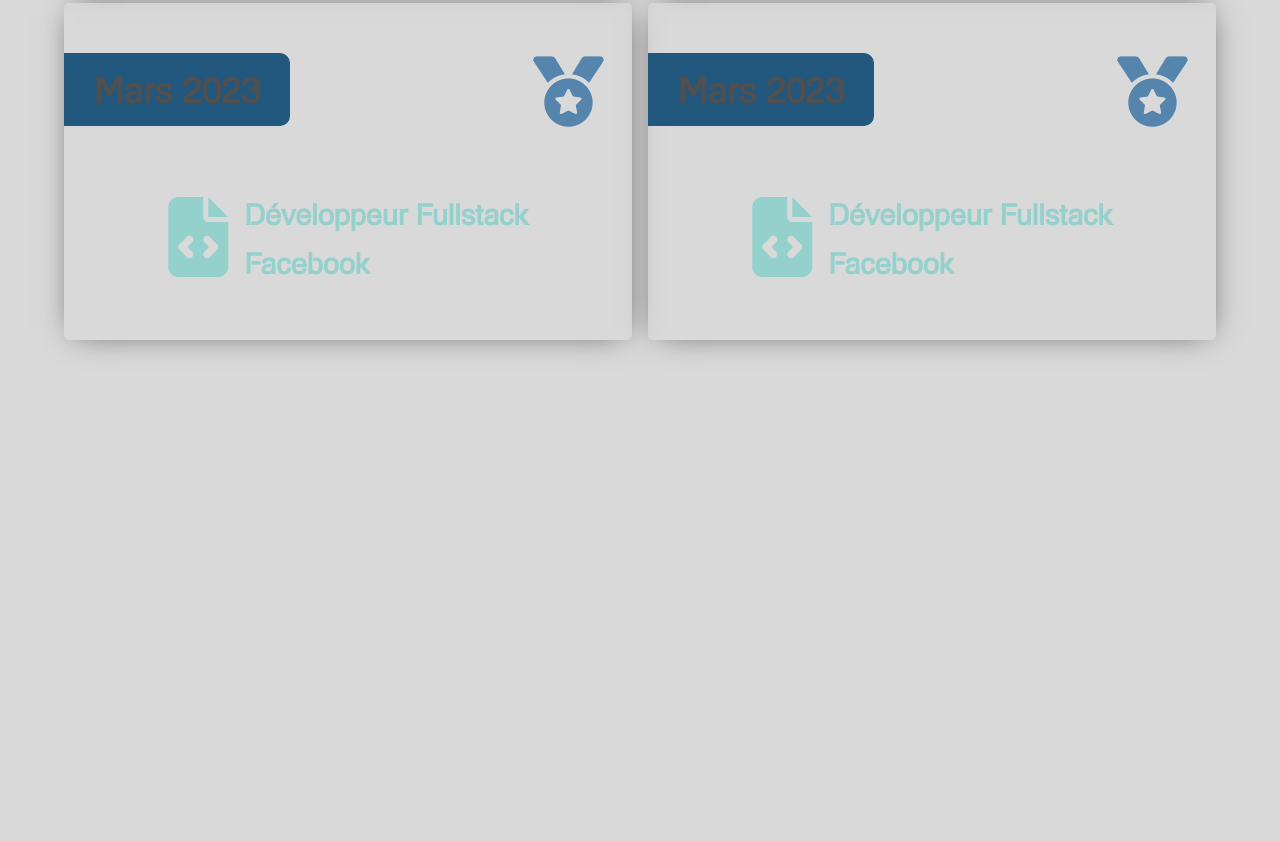
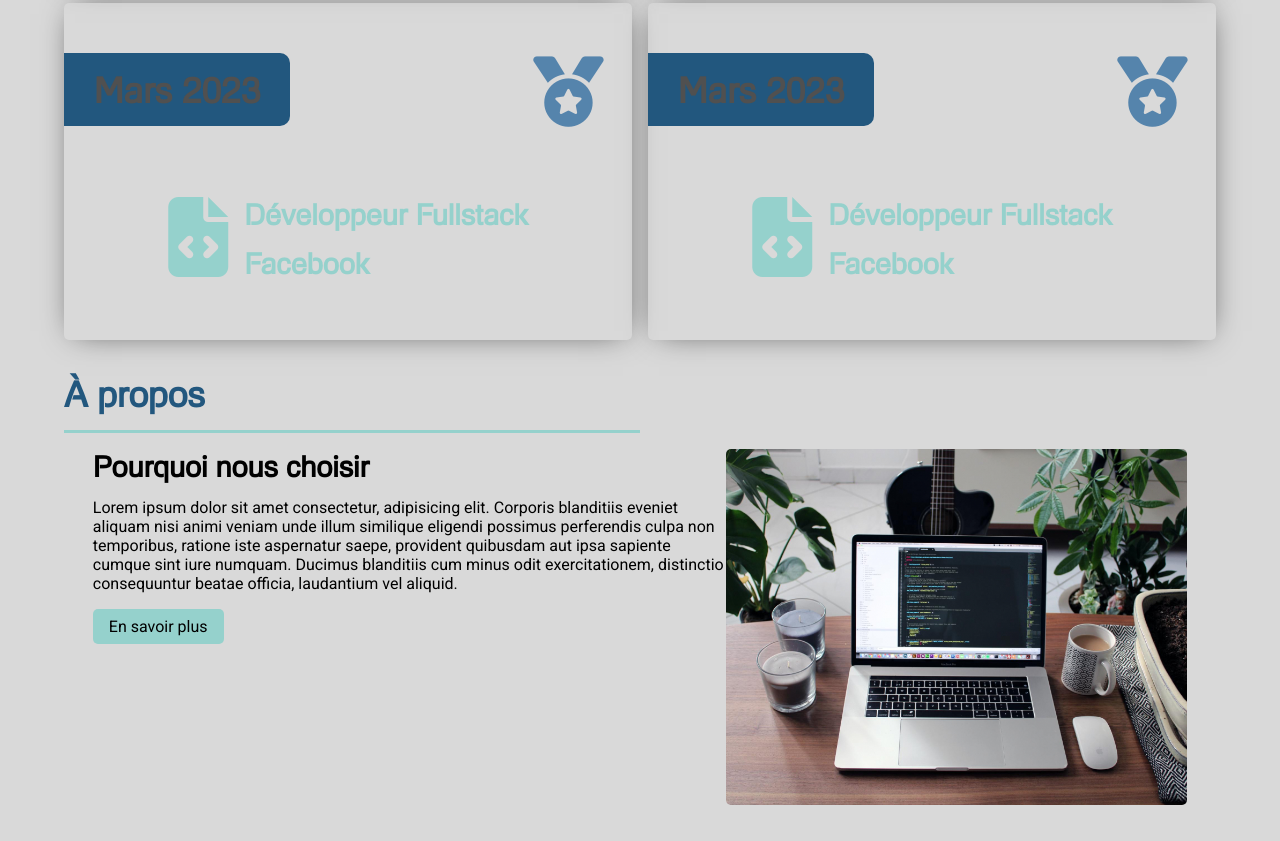
Before and after one commit to Pl1982/TP_pierre, a plain HTML site: page index.html in a window 1280 px wide. Shown: the part 2557-3398 px from the top of the page. Before the commit the page ends 2929 px from the top, so only its background shows below. Drawn offline with Linux system fonts and the light colour scheme.

Commit message:
first commit

```diff
--- a/index.html
+++ b/index.html
@@ -54,7 +54,7 @@
                               <div class="card-body">
                                     <h3>HTML5</h3>
                                     <p>Ce site est dev en HTML 5</p>
-                                    <a href="#" class="btn btn-primary">En savoir plus</a>
+
                               </div>
                         </div>
                         <div class="card">
@@ -220,7 +220,42 @@
 
                   </div>
             </section>
-            <section>
+            <section class="container">
+                  <h2>À propos</h2>
+                  <hr class="separator middle" />
+                  <div class="apropos">
+
+                        <div class="nouschoisir">
+
+                              <div class="nouschoisirparagraphe">
+                                    <h3>Pourquoi nous choisir</h3>
+
+                                    <p>Lorem ipsum dolor sit amet consectetur, adipisicing elit. Corporis blanditiis
+                                          eveniet
+                                          aliquam
+                                          nisi animi veniam unde illum similique eligendi possimus perferendis culpa non
+                                          temporibus,
+                                          ratione iste aspernatur saepe, provident quibusdam aut ipsa sapiente cumque
+                                          sint
+                                          iure
+                                          numquam. Ducimus blanditiis cum minus odit exercitationem, distinctio
+                                          consequuntur
+                                          beatae
+                                          officia, laudantium vel aliquid.</p>
+                                    <a href="#" class="btn btn-primary nouschoisirbtn">En savoir plus</a>
+                              </div>
+
+
+
+                              <div class="derniereimages">
+                                    <img class="ordinateur" src="image/presentation-service-6364c13a344df568047569.jpg"
+                                          alt="ordinateur">
+                              </div>
+
+
+
+                        </div>
+
 
             </section>
 
--- a/styles/main.css
+++ b/styles/main.css
@@ -339,3 +339,30 @@
 .cv-card:hover h3 {
   color: white;
 }
+
+.apropos h3 {
+  color: black;
+}
+
+.nouschoisir {
+  display: flex;
+  justify-content: center;
+}
+
+.nouschoisirparagraphe {
+  width: 55%;
+}
+
+.derniereimages {
+  width: 40%;
+  border-radius: var(--border-radius);
+}
+
+.ordinateur {
+  width: 100%;
+  border-radius: var(--border-radius);
+}
+
+.nouschoisirbtn {
+  margin-top: 1em;
+}
```
